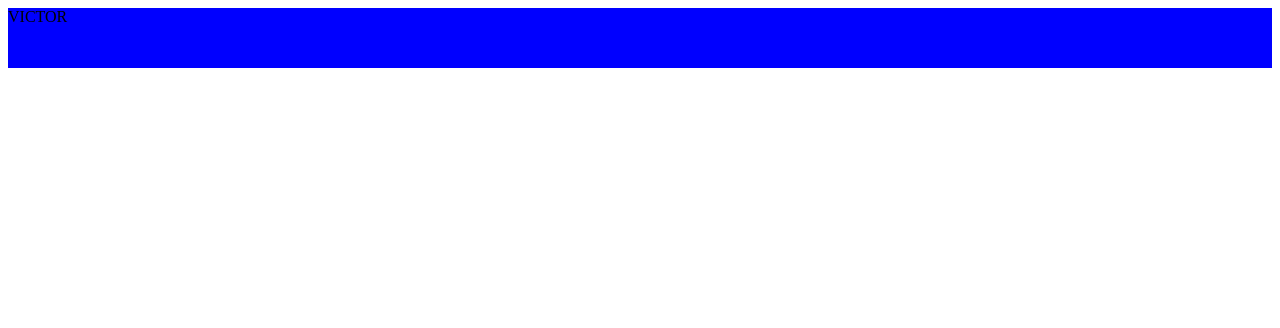
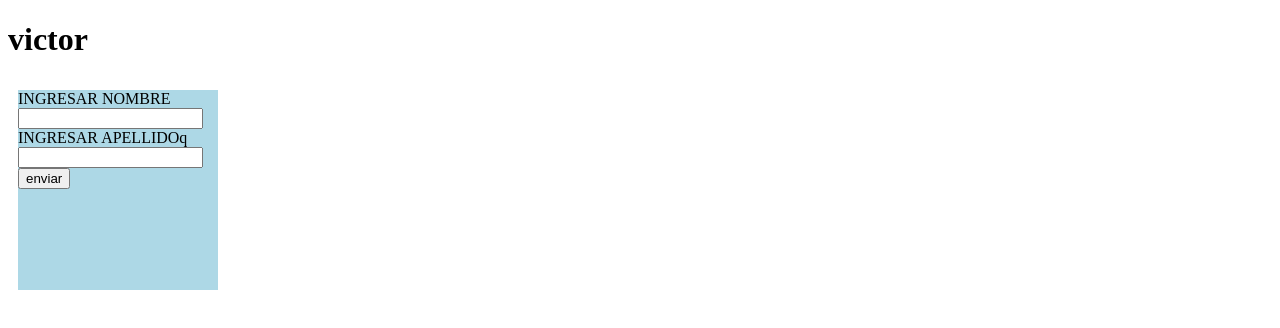
Before and after one commit to victorrivera25/aprendizaje, a plain HTML site: page index.html in a window 1280 px wide. Drawn offline with Linux system fonts and the light colour scheme.

Commit message:
cambiosthree

```diff
--- a/index.html
+++ b/index.html
@@ -3,17 +3,19 @@
 <head>
     <meta charset="UTF-8">
     <meta name="viewport" content="width=device-width, initial-scale=1.0">
+    <link rel="stylesheet" href="style.css">
     <title>Document</title>
 </head>
 <body>
-    <div class="sidebar">VICTOR</div>
-
-    <style>
-        .sidebar {
-            background-color: blue;
-            width: 100%;
-            height: 60px;
-        }
-    </style>
+    <div class="sidebar">
+        <h1>victor</h1>
+    <div class="bloque">
+        <label for="">INGRESAR NOMBRE</label>
+        <input type="text" name="" id="">
+        <label for="">INGRESAR APELLIDOq</label>
+        <input type="text" name="" id="">
+        <button type="button" id="enviar">enviar</button>
+    </div>
+    </div>
 </body>
 </html>
--- /dev/null
+++ b/style.css
@@ -0,0 +1,15 @@
+.sidevar {
+    background-color: brown;
+    width: 100%;
+    height: 200px;
+    background-size: contain;
+}
+
+.bloque {
+    width: 200px;
+    height: 200px;
+    margin: 10px;
+    background-color: lightblue;
+    float: left;
+    position: relative;
+}
```
Also changed, not shown: main.js (added).
